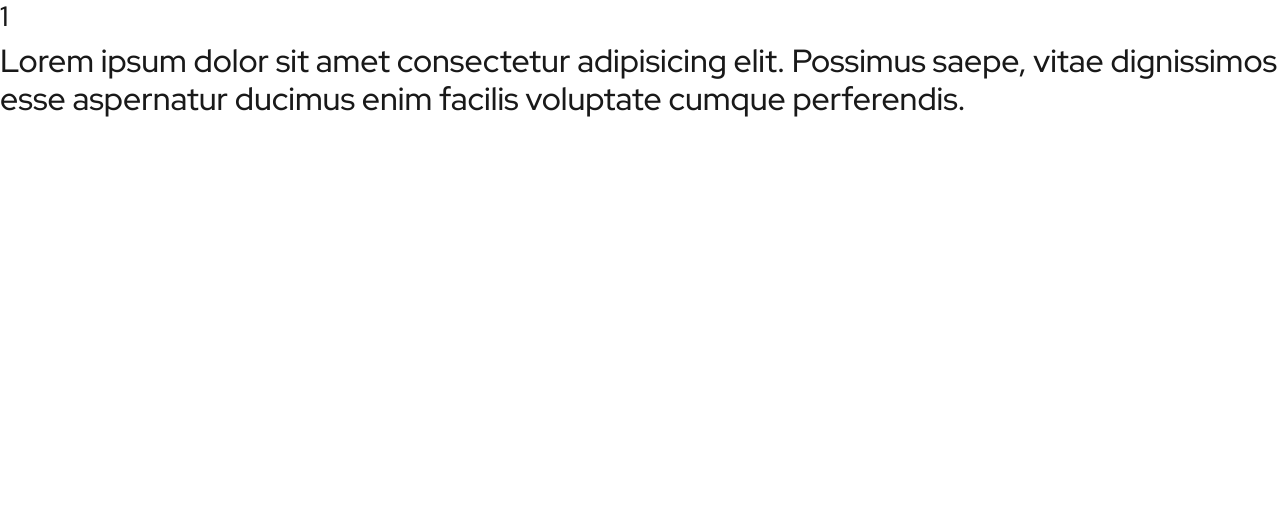
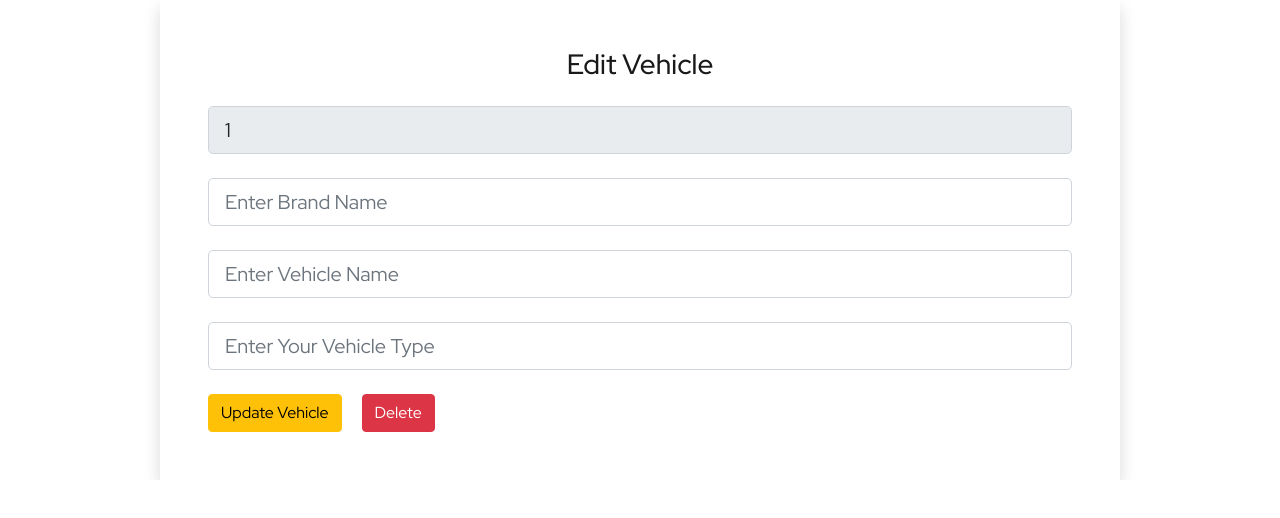
Before and after one commit to Rahulboraa/electric-admin-dashboard, a React (Create React App) app: page /vehicle/edit/1 in a window 1280 px wide. Shown: the top 518 px of the page. Built offline with nearby package versions, Linux system fonts and the light colour scheme; no server answers.

Commit message:
staging added

```diff
--- a/src/api/instance.js
+++ b/src/api/instance.js
@@ -1,13 +1,13 @@
 import axios from "axios";
 const baseURL = process.env.REACT_APP_BASE_URL;
 
-// const parsedLogin = JSON?.parse(localStorage.getItem("loginUser"));
+const parsedLogin = JSON?.parse(localStorage.getItem("loginUser"));
 // const getToken = JSON?.parse(localStorage.getItem("token"));
 
 const instance = axios.create({
   baseURL,
   headers: {
-    // "x-access-token": getToken ? getToken : parsedLogin,
+    "x-access-token": parsedLogin,
   },
 });
 export default instance;
--- a/src/components/Admin/Dialogs/Verification.js
+++ b/src/components/Admin/Dialogs/Verification.js
@@ -66,7 +66,7 @@ const Verification = ({ setVerify, verify }) => {
           </p>
           <div>
             <input
-              type="text"
+              type="number"
               placeholder="Enter Verification Code"
               className="emailAddress"
               value={otp}
--- a/src/components/Store/Store.js
+++ b/src/components/Store/Store.js
@@ -6,12 +6,13 @@ import Sidebar from "../common/sidebar";
 import axios from "../../api/instance";
 
 const Store = () => {
+
   // !Fetching Store
   const [data, setData] = useState(null);
 
   const AddStore = () => {
     axios
-      .get(`/store`)
+      .get(`/dropdowns/getAllInterests`)
       .then((result) => {
         setData(result.data.storedata);
       })
--- a/src/components/Vehicle/EditVehicle.js
+++ b/src/components/Vehicle/EditVehicle.js
@@ -1,27 +1,30 @@
 import React, { useState, useEffect } from "react";
 import { useHistory, useParams } from "react-router-dom";
 import axios from "../../api/instance";
+import { toast } from "react-toastify";
+import "react-toastify/dist/ReactToastify.css";
 
 const EditVehicle = () => {
-  const { id } = useParams();
-  const [user, setUser] = useState({
-    name: "",
-    username: "",
-    email: "",
-    phone: "",
-    website: "",
+  // !Toast Configure
+  toast.configure({
+    position: toast.POSITION.Top_RIGHT,
+    hideProgressBar: true,
+    autoClose: 3000,
   });
 
-  const { name, username, email, phone, website } = user;
+  let history = useHistory();
+  const { id } = useParams();
+
+  const [user, setUser] = useState({
+    productName: "",
+    text: "",
+    display: "",
+  });
+
+  const { productName, text, email, phone, website, display } = user;
   const onInputChange = (e) => {
     setUser({ ...user, [e.target.name]: e.target.value });
   };
-
-  let history = useHistory();
-
-  useEffect(() => {
-    loadUser();
-  }, []);
 
   const onSubmit = async (e) => {
     e.preventDefault();
@@ -29,16 +32,23 @@ const EditVehicle = () => {
     history.push("/");
   };
 
+  // !FETCH USER
   const loadUser = async () => {
-    const result = await axios.get(`/users/${id}`);
-    setUser(result.data);
+    const result = await axios.get(`/product/single/${id}`);
+    setUser(result.data.product);
   };
 
-  const delteVehicle = (id) => {
+  useEffect(() => {
+    loadUser();
+  }, []);
+
+  // !DELETE USER
+  const deleteVehicle = (id) => {
     axios
       .delete(`/product/delete/${id}`)
       .then((result) => {
-        console.log(result.data.data);
+        toast.success("Vehicle Deleted Successfully");
+        history.goBack();
       })
       .catch((err) => {
         console.log(err);
@@ -54,9 +64,20 @@ const EditVehicle = () => {
             <input
               type="text"
               className="form-control form-control-lg"
-              placeholder="Enter Your Name"
-              name="name"
-              value={name}
+              placeholder="Application Number"
+              name="ID"
+              value={id}
+              disabled
+            />
+          </div>
+
+          <div className="form-group mb-4">
+            <input
+              type="text"
+              className="form-control form-control-lg"
+              placeholder="Enter Brand Name"
+              name="productName"
+              value={productName}
               onChange={onInputChange}
             />
           </div>
@@ -65,9 +86,9 @@ const EditVehicle = () => {
             <input
               type="text"
               className="form-control form-control-lg"
-              placeholder="Enter Your Username"
-              name="username"
-              value={username}
+              placeholder="Enter Vehicle Name"
+              name="text"
+              value={text}
               onChange={onInputChange}
             />
           </div>
@@ -76,9 +97,9 @@ const EditVehicle = () => {
             <input
               type="email"
               className="form-control form-control-lg"
-              placeholder="Enter Your E-mail Address"
-              name="email"
-              value={email}
+              placeholder="Enter Dealer Name"
+              name="display"
+              value={display}
               onChange={onInputChange}
             />
           </div>
@@ -87,20 +108,9 @@ const EditVehicle = () => {
             <input
               type="text"
               className="form-control form-control-lg"
-              placeholder="Enter Your Phone Number"
+              placeholder="Status"
               name="phone"
               value={phone}
-              onChange={onInputChange}
-            />
-          </div>
-
-          <div className="form-group mb-4">
-            <input
-              type="text"
-              className="form-control form-control-lg"
-              placeholder="Enter Your Website Name"
-              name="website"
-              value={website}
               onChange={onInputChange}
             />
           </div>
@@ -111,7 +121,7 @@ const EditVehicle = () => {
         <button
           className="btn btn-danger d-flex mt-3 m-auto"
           onClick={() => {
-            delteVehicle(id);
+            deleteVehicle(id);
           }}
         >
           Delete
--- a/src/components/Vehicle/EditVehicleTable.js
+++ b/src/components/Vehicle/EditVehicleTable.js
@@ -1,16 +1,124 @@
-import React from "react";
-import { useParams } from "react-router";
+import React, { useEffect, useState } from "react";
+import { useHistory, useParams } from "react-router";
+import axios from "../../api/instance";
+import { toast } from "react-toastify";
+import "react-toastify/dist/ReactToastify.css";
 
 const EditVehicleTable = () => {
+  // !Toast Configure
+  toast.configure({
+    position: toast.POSITION.Top_RIGHT,
+    hideProgressBar: true,
+    autoClose: 3000,
+  });
+
   const { id } = useParams();
+
+  const [user, setUser] = useState({
+    brand: "",
+    vehicleName: "",
+    vehicleType: "",
+  });
+
+  const { brand, vehicleName, vehicleType } = user;
+
+  const onInputChange = (e) => {
+    setUser({ ...user, [e.target.name]: e.target.value });
+  };
+
+  const onSubmit = async (e) => {
+    e.preventDefault();
+    await axios.put(`/users/${id}`, user);
+    history.push("/");
+  };
+
+  // !FETCH USER
+  const loadUser = async () => {
+    const result = await axios.get(`/product/single/${id}`);
+    setUser(result.data.product);
+  };
+
+  useEffect(() => {
+    loadUser();
+  }, []);
+
+  // !DELETE VEHICLE
+  const deleteVehicle = (id) => {
+    axios
+      .delete(`/product/delete/${id}`)
+      .then((result) => {
+        toast.success("Vehicle Deleted Successfully");
+        history.goBack();
+      })
+      .catch((err) => {
+        toast.err("Vehicle Deleted Successfully");
+        console.log(err);
+      });
+  };
+  let history = useHistory();
+
   return (
     <>
-      <h3>{id}</h3>
-      <h2>
-        Lorem ipsum dolor sit amet consectetur adipisicing elit. Possimus saepe,
-        vitae dignissimos esse aspernatur ducimus enim facilis voluptate cumque
-        perferendis.{" "}
-      </h2>
+      <div className="w-75 mx-auto shadow p-5">
+        <h3 className="text-center mb-4">Edit Vehicle</h3>
+        <form onSubmit={onSubmit}>
+          <div className="form-group mb-4">
+            <input
+              type="text"
+              className="form-control form-control-lg"
+              placeholder="Modal Number"
+              disabled
+              // name="brand"
+              value={id}
+              // onChange={onInputChange}
+            />
+          </div>
+          <div className="form-group mb-4">
+            <input
+              type="text"
+              className="form-control form-control-lg"
+              placeholder="Enter Brand Name"
+              name="brand"
+              value={brand}
+              onChange={onInputChange}
+            />
+          </div>
+
+          <div className="form-group mb-4 ">
+            <input
+              type="email"
+              className="form-control form-control-lg"
+              placeholder="Enter Vehicle Name"
+              name="vehicleName"
+              value={vehicleName}
+              onChange={onInputChange}
+            />
+          </div>
+
+          <div className="form-group mb-4">
+            <input
+              type="text"
+              className="form-control form-control-lg"
+              placeholder="Enter Your Vehicle Type"
+              name="vehicleType"
+              value={vehicleType}
+              onChange={onInputChange}
+            />
+          </div>
+        </form>
+
+        <button className="btn btn-warning " style={{ marginRight: "20px" }}>
+          Update Vehicle
+        </button>
+        <button
+          className="btn btn-danger "
+          onClick={() => {
+            deleteVehicle(id);
+          }}
+        >
+          Delete
+        </button>
+      </div>
     </>
   );
 };
--- a/src/components/Vehicle/VehicleTable.js
+++ b/src/components/Vehicle/VehicleTable.js
@@ -43,9 +43,9 @@ const VehicleTable = () => {
               marginBottom: "2rem",
             }}
           >
-            <button className="buttonStyle">Back</button>
+            {/* <button className="buttonStyle">Back</button>
             <span className="VehicleHead">LOFI</span>
-            <button className="buttonStyle">Back To Application</button>
+            <button className="buttonStyle">Back To Application</button> */}
           </div>
           <div className="TableInfo">
             <Table bordered responsive borderless>
@@ -62,8 +62,7 @@ const VehicleTable = () => {
               <tbody>
                 {data?.map(({ id, productName, vehicleType, text }) => {
                   return (
-                    <tr>
-                      <React.Fragment key={id}>
+                    <tr key={id}>
                       <td>{id}</td>
                       <td>{productName}</td>
                       <td>{text}</td>
@@ -76,7 +75,6 @@ const VehicleTable = () => {
                       >
                         Edit Details
                       </td>
-                      </React.Fragment>
                     </tr>
                   );
                 })}
--- a/src/components/Website/Testimonial/AddTestimonial.js
+++ b/src/components/Website/Testimonial/AddTestimonial.js
@@ -1,8 +1,8 @@
 import React, { useState } from "react";
 import axios from "../../../api/instance";
+import { useHistory } from "react-router-dom";
 import { toast } from "react-toastify";
 import "react-toastify/dist/ReactToastify.css";
-import { useHistory } from "react-router-dom";
 
 const AddTestimonial = () => {
   const [data, setData] = useState({
```
Lines whose indentation alone changed are shown as unchanged.
